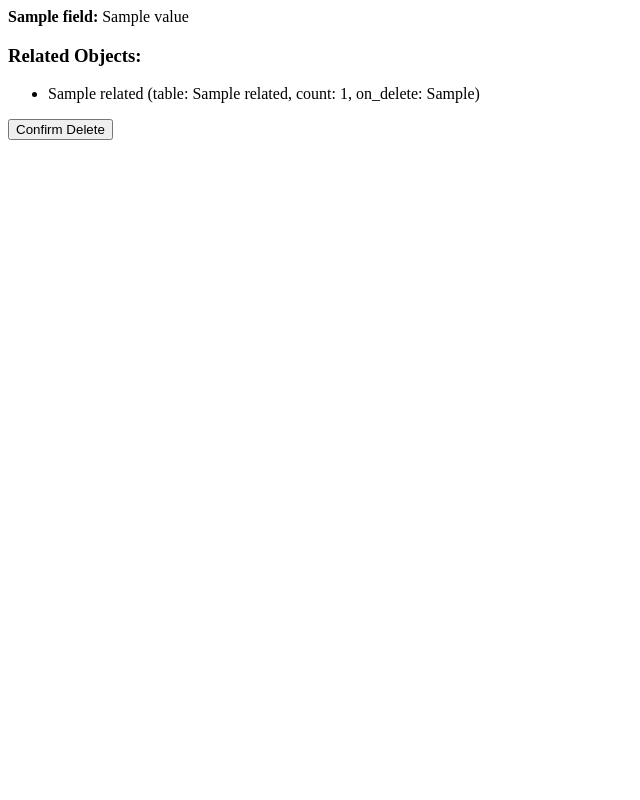
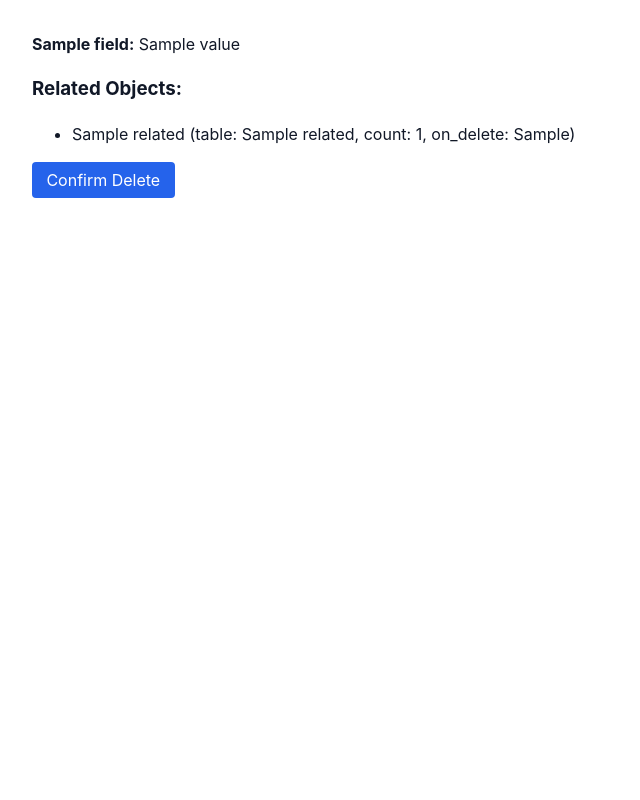
Before and after one commit to Chidi09/djangors, a Python web app: template crates/djangors-admin/templates/admin/delete_confirm.html in a window 1280 px wide. Shown: the whole page, without its empty margins (0-640 px from the left). Run offline with Jinja, Linux system fonts and the light colour scheme; the template is opened without the code that fills it: most values are stand-ins (such as "Sample title", 1, 10 or a date in 2020).

Commit message:
djangors-admin: real HTML5 page shell + CSS custom properties + dark mode (Phase 5 part 5.8.7)
First 5.8.x slice that actually changes the admin's visual output, per
docs/design/5.8.7 -- every prior slice only changed how HTML was built,
keeping byte-identical output. There was previously no page shell at all
(Response::html() has zero wrapping, every page was a bare fragment).

Adds admin/base.html: a real HTML5 document with an embedded <style>
block using CSS custom properties for light mode, overridden via
@media (prefers-color-scheme: dark) for automatic dark mode -- no JS
toggle in this v1. Every existing admin page now extends this base
layout via {% extends %}/{% block content %}, with their existing
content completely unchanged inside the block. Per-site branding
(custom title/logo/colors) is deliberately out of scope, tracked
separately.

Verified all 6 pages' content survived the wrap byte-for-byte via diff
(changelist.html's multi-line list_filter block newlines included), and
all 11 existing djangors-admin tests pass with zero assertion changes --
expected, since none of them do exact-body comparisons, only substring
checks against content that's still present verbatim.

Co-Authored-By: chidi09 <chidiisking7@gmail.com>

```diff
--- /dev/null
+++ b/crates/djangors-admin/templates/admin/base.html
@@ -0,0 +1,66 @@
+<!DOCTYPE html>
+<html lang="en">
+<head>
+<meta charset="utf-8">
+<meta name="viewport" content="width=device-width, initial-scale=1">
+<title>{% block title %}Djangors Admin{% endblock %}</title>
+<style>
+:root {
+  --bg: #ffffff;
+  --fg: #111827;
+  --muted: #6b7280;
+  --accent: #2563eb;
+  --border: #d1d5db;
+  --input-bg: #ffffff;
+  --row-alt: #f9fafb;
+}
+@media (prefers-color-scheme: dark) {
+  :root {
+    --bg: #0f1115;
+    --fg: #e5e7eb;
+    --muted: #9ca3af;
+    --accent: #60a5fa;
+    --border: #374151;
+    --input-bg: #1a1d23;
+    --row-alt: #16181d;
+  }
+}
+* { box-sizing: border-box; }
+body {
+  background: var(--bg);
+  color: var(--fg);
+  font-family: -apple-system, BlinkMacSystemFont, "Segoe UI", Roboto, sans-serif;
+  margin: 0;
+  padding: 2rem;
+  line-height: 1.5;
+}
+a { color: var(--accent); text-decoration: none; }
+a:hover { text-decoration: underline; }
+table { border-collapse: collapse; width: 100%; margin: 1rem 0; }
+th, td { border: 1px solid var(--border); padding: 0.5rem 0.75rem; text-align: left; }
+th { background: var(--row-alt); }
+tbody tr:nth-child(even) { background: var(--row-alt); }
+input, button, select { font: inherit; color: inherit; }
+input[type="text"], input[type="number"] {
+  background: var(--input-bg);
+  border: 1px solid var(--border);
+  border-radius: 4px;
+  padding: 0.35rem 0.5rem;
+  color: var(--fg);
+}
+button, input[type="submit"] {
+  background: var(--accent);
+  color: #ffffff;
+  border: none;
+  border-radius: 4px;
+  padding: 0.4rem 0.9rem;
+  cursor: pointer;
+}
+button:hover, input[type="submit"]:hover { opacity: 0.9; }
+.date-hierarchy { margin: 0.5rem 0; color: var(--muted); }
+</style>
+</head>
+<body>
+{% block content %}{% endblock %}
+</body>
+</html>
--- a/crates/djangors-admin/templates/admin/bulk_delete_confirm.html
+++ b/crates/djangors-admin/templates/admin/bulk_delete_confirm.html
@@ -1 +1 @@
-<p>Delete {{ count }} selected object(s)?</p><ul>{% for item in items %}<li>{{ item }}</li>{% endfor %}</ul><form method="post">{% for pk in pks %}<input type="hidden" name="selected" value="{{ pk }}">{% endfor %}<input type="hidden" name="confirm" value="1"><input type="submit" value="Confirm Delete"></form>
+{% extends "admin/base.html" %}{% block content %}<p>Delete {{ count }} selected object(s)?</p><ul>{% for item in items %}<li>{{ item }}</li>{% endfor %}</ul><form method="post">{% for pk in pks %}<input type="hidden" name="selected" value="{{ pk }}">{% endfor %}<input type="hidden" name="confirm" value="1"><input type="submit" value="Confirm Delete"></form>{% endblock %}
--- a/crates/djangors-admin/templates/admin/changelist.html
+++ b/crates/djangors-admin/templates/admin/changelist.html
@@ -1,5 +1,5 @@
-{% if date_hierarchy.visible %}<div class="date-hierarchy">{% for b in date_hierarchy.breadcrumbs %}<a href="{{ b.href }}">{{ b.label }}</a>{% if not loop.last %} &rsaquo; {% endif %}{% endfor %}{% if date_hierarchy.breadcrumbs and date_hierarchy.links %} &rsaquo; {% endif %}{% for l in date_hierarchy.links %}<a href="{{ l.href }}">{{ l.label }}</a>{% if not loop.last %} | {% endif %}{% endfor %}</div>{% endif %}{% if search.visible %}<form method="get">{% for h in search.hidden_inputs %}<input type="hidden" name="{{ h.name }}" value="{{ h.value }}">{% endfor %}<input type="text" name="q" value="{{ search.q_value|safe }}"> <input type="submit" value="Search"></form>{% endif %}{% for f in list_filter_blocks %}<div>Filter by {{ f.field }}:
+{% extends "admin/base.html" %}{% block content %}{% if date_hierarchy.visible %}<div class="date-hierarchy">{% for b in date_hierarchy.breadcrumbs %}<a href="{{ b.href }}">{{ b.label }}</a>{% if not loop.last %} &rsaquo; {% endif %}{% endfor %}{% if date_hierarchy.breadcrumbs and date_hierarchy.links %} &rsaquo; {% endif %}{% for l in date_hierarchy.links %}<a href="{{ l.href }}">{{ l.label }}</a>{% if not loop.last %} | {% endif %}{% endfor %}</div>{% endif %}{% if search.visible %}<form method="get">{% for h in search.hidden_inputs %}<input type="hidden" name="{{ h.name }}" value="{{ h.value }}">{% endfor %}<input type="text" name="q" value="{{ search.q_value|safe }}"> <input type="submit" value="Search"></form>{% endif %}{% for f in list_filter_blocks %}<div>Filter by {{ f.field }}:
   <a href="{{ f.all_href }}">All</a>
   <a href="{{ f.yes_href }}">Yes</a>
   <a href="{{ f.no_href }}">No</a>
-</div>{% endfor %}<form method="post" action="bulk-delete/"><table><thead><tr><th></th>{% for h in header_cells %}<th><a href="{{ h.href }}">{{ h.label }}</a></th>{% endfor %}</tr></thead><tbody>{% for row in rows %}<tr><td><input type="checkbox" name="selected" value="{{ row.pk }}"></td>{% for cell in row.cells %}{% if cell.kind == "pk_link" %}<td><a href="{{ row.pk }}/change/">{{ cell.value|safe }}</a></td>{% elif cell.kind == "editable" %}<td><input type="text" name="edit-{{ row.pk }}-{{ cell.field_name }}" value="{{ cell.value|safe }}"></td>{% else %}<td>{{ cell.value|safe }}</td>{% endif %}{% endfor %}</tr>{% endfor %}</tbody></table><button type="submit" formaction="bulk-delete/">Delete selected</button>{% if show_save_button %}<button type="submit" formaction="save-changelist/">Save</button>{% endif %}<div>{% if pager.prev_href %}<a href="{{ pager.prev_href }}">Previous</a> {% endif %}Page {{ pager.page }} of {{ pager.total_pages }}. Total: {{ pager.total }}. {% if pager.next_href %}<a href="{{ pager.next_href }}">Next</a>{% endif %}<a href="export-csv/{{ export_query }}">Export CSV</a></div></form>
+</div>{% endfor %}<form method="post" action="bulk-delete/"><table><thead><tr><th></th>{% for h in header_cells %}<th><a href="{{ h.href }}">{{ h.label }}</a></th>{% endfor %}</tr></thead><tbody>{% for row in rows %}<tr><td><input type="checkbox" name="selected" value="{{ row.pk }}"></td>{% for cell in row.cells %}{% if cell.kind == "pk_link" %}<td><a href="{{ row.pk }}/change/">{{ cell.value|safe }}</a></td>{% elif cell.kind == "editable" %}<td><input type="text" name="edit-{{ row.pk }}-{{ cell.field_name }}" value="{{ cell.value|safe }}"></td>{% else %}<td>{{ cell.value|safe }}</td>{% endif %}{% endfor %}</tr>{% endfor %}</tbody></table><button type="submit" formaction="bulk-delete/">Delete selected</button>{% if show_save_button %}<button type="submit" formaction="save-changelist/">Save</button>{% endif %}<div>{% if pager.prev_href %}<a href="{{ pager.prev_href }}">Previous</a> {% endif %}Page {{ pager.page }} of {{ pager.total_pages }}. Total: {{ pager.total }}. {% if pager.next_href %}<a href="{{ pager.next_href }}">Next</a>{% endif %}<a href="export-csv/{{ export_query }}">Export CSV</a></div></form>{% endblock %}
--- a/crates/djangors-admin/templates/admin/delete_confirm.html
+++ b/crates/djangors-admin/templates/admin/delete_confirm.html
@@ -1 +1 @@
-<div>{% for f in fields %}<div><strong>{{ f.name }}:</strong> {{ f.value }}</div>{% endfor %}</div>{% if related %}<h3>Related Objects:</h3><ul>{% for r in related %}<li>{{ r.struct_name }} (table: {{ r.table_name }}, count: {{ r.count }}, on_delete: {{ r.on_delete }})</li>{% endfor %}</ul>{% endif %}<form method="post"><input type="submit" value="Confirm Delete"></form>
+{% extends "admin/base.html" %}{% block content %}<div>{% for f in fields %}<div><strong>{{ f.name }}:</strong> {{ f.value }}</div>{% endfor %}</div>{% if related %}<h3>Related Objects:</h3><ul>{% for r in related %}<li>{{ r.struct_name }} (table: {{ r.table_name }}, count: {{ r.count }}, on_delete: {{ r.on_delete }})</li>{% endfor %}</ul>{% endif %}<form method="post"><input type="submit" value="Confirm Delete"></form>{% endblock %}
--- a/crates/djangors-admin/templates/admin/index.html
+++ b/crates/djangors-admin/templates/admin/index.html
@@ -1 +1 @@
-<ul>{% for m in models %}<li><a href="{{ m.href }}">{{ m.label }}</a></li>{% endfor %}</ul>
+{% extends "admin/base.html" %}{% block content %}<ul>{% for m in models %}<li><a href="{{ m.href }}">{{ m.label }}</a></li>{% endfor %}</ul>{% endblock %}
--- a/crates/djangors-admin/templates/admin/render_form.html
+++ b/crates/djangors-admin/templates/admin/render_form.html
@@ -1 +1 @@
-<form method="post">{% for row in rows %}{% if row.kind == "readonly" %}<div><label>{{ row.name }} (readonly):</label> <span>{{ row.value }}</span></div>{% elif row.kind == "checkbox" %}<div><label for="id_{{ row.name }}">{{ row.name }}</label> <input type="checkbox" name="{{ row.name }}" id="id_{{ row.name }}"{% if row.checked %} checked{% endif %}>{% if row.error %}<div style="color: red;">{{ row.error }}</div>{% endif %}</div>{% elif row.kind == "number" %}<div><label for="id_{{ row.name }}">{{ row.name }}</label> <input type="number" name="{{ row.name }}" id="id_{{ row.name }}" value="{{ row.value }}">{% if row.error %}<div style="color: red;">{{ row.error }}</div>{% endif %}</div>{% else %}<div><label for="id_{{ row.name }}">{{ row.name }}</label> <input type="text" name="{{ row.name }}" id="id_{{ row.name }}" value="{{ row.value }}">{% if row.error %}<div style="color: red;">{{ row.error }}</div>{% endif %}</div>{% endif %}{% endfor %}<input type="submit" value="Submit"></form>
+{% extends "admin/base.html" %}{% block content %}<form method="post">{% for row in rows %}{% if row.kind == "readonly" %}<div><label>{{ row.name }} (readonly):</label> <span>{{ row.value }}</span></div>{% elif row.kind == "checkbox" %}<div><label for="id_{{ row.name }}">{{ row.name }}</label> <input type="checkbox" name="{{ row.name }}" id="id_{{ row.name }}"{% if row.checked %} checked{% endif %}>{% if row.error %}<div style="color: red;">{{ row.error }}</div>{% endif %}</div>{% elif row.kind == "number" %}<div><label for="id_{{ row.name }}">{{ row.name }}</label> <input type="number" name="{{ row.name }}" id="id_{{ row.name }}" value="{{ row.value }}">{% if row.error %}<div style="color: red;">{{ row.error }}</div>{% endif %}</div>{% else %}<div><label for="id_{{ row.name }}">{{ row.name }}</label> <input type="text" name="{{ row.name }}" id="id_{{ row.name }}" value="{{ row.value }}">{% if row.error %}<div style="color: red;">{{ row.error }}</div>{% endif %}</div>{% endif %}{% endfor %}<input type="submit" value="Submit"></form>{% endblock %}
--- a/crates/djangors-admin/templates/admin/save_changelist_error.html
+++ b/crates/djangors-admin/templates/admin/save_changelist_error.html
@@ -1 +1 @@
-<p>Some rows could not be saved (rows without errors were saved):</p><ul>{% for e in errors %}<li>Row {{ e.pk }}: {{ e.field }}: {{ e.message }}</li>{% endfor %}</ul><a href="/{{ app }}/{{ model }}/">Back to changelist</a>
+{% extends "admin/base.html" %}{% block content %}<p>Some rows could not be saved (rows without errors were saved):</p><ul>{% for e in errors %}<li>Row {{ e.pk }}: {{ e.field }}: {{ e.message }}</li>{% endfor %}</ul><a href="/{{ app }}/{{ model }}/">Back to changelist</a>{% endblock %}
```
Also changed, not shown: 1 other file.
